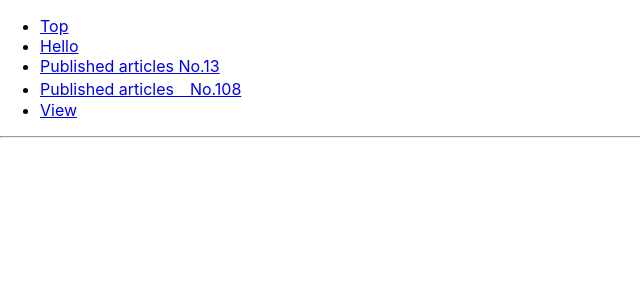
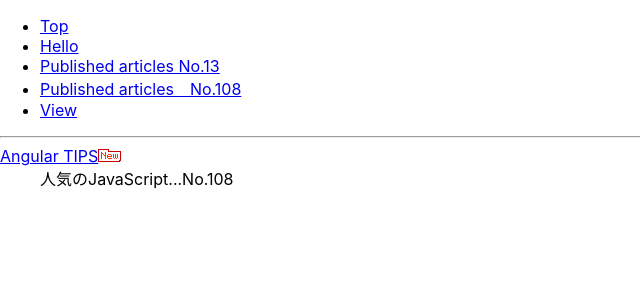
Before and after one commit to RyotaBannai/React_project, a React (Create React App) app in the folder sokushu/quick-react/: page /article/108 in a window 1280 px wide. Shown: the top 300 px of the page, without its empty margins (0-640 px from the left). Built offline with nearby package versions, Linux system fonts and the light colour scheme.

Commit message:
Foreach function doesn't allow returning inside, meaning won't return React component and won't dipict dom. Use simple for loop, while or anything. https://www.deep-rain.com/programming/javascript/778

```diff
--- a/sokushu/quick-react/src/MyWrapArticles.js
+++ b/sokushu/quick-react/src/MyWrapArticles.js
@@ -9,14 +9,14 @@ export default class MyWrapArticles extends Component{
   		id:13,
   		url: 'https://www.atmarkit.co.jp/ait/series/9383',
   		title: 'Angular TIPS',
-  		description: '人気のJavaScript...',
+  		description: '人気のJavaScript...No.13',
   		isNew:true
   	},
   	{
   		id:108,
   		url: 'https://www.atmarkit.co.jp/ait/series/9383',
   		title: 'Angular TIPS',
-  		description: '人気のJavaScript...',
+  		description: '人気のJavaScript...No.108',
   		isNew:true
   	}
   ];
@@ -27,15 +27,16 @@ export default class MyWrapArticles extends Component{
   }//end of constructor
 
   selectedArticle(){
-    this.articles.forEach(element => {
-      /*console.log(`Prop id is: ${this.props.match.params.id}`);
-      console.log(`Element id is: ${element.id}`);*/
-      if ( element.id == this.props.match.params.id){
+    for(var i=0; i < this.articles.length; i++){
+      /*
+      console.log(`Prop id is: ${this.props.match.params.id}`);
+      console.log(`Element id is: ${element.id}`);
+      */
+      if ( this.articles[i].id == this.props.match.params.id){
         console.log('Ids match.');
-        return <MyArticle {...element}/>;
+        return <MyArticle {...this.articles[i]}/>;
       }
-    })
-    console.log('end of foreach');
+    }
   }
 
   render(){
```
